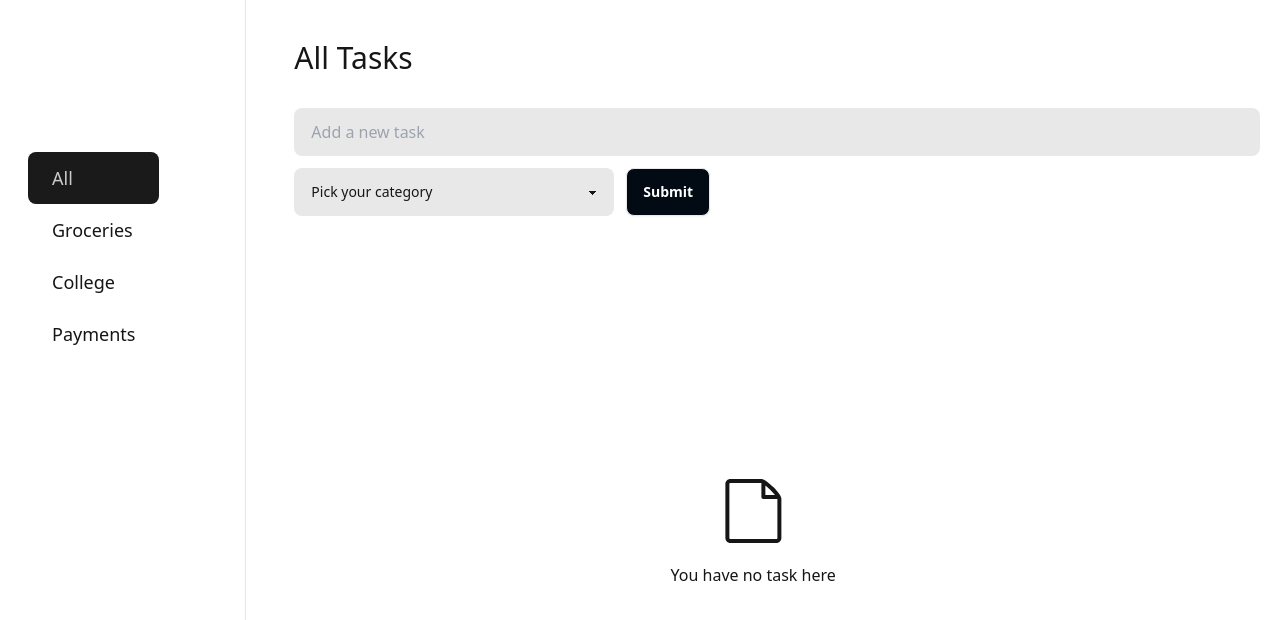
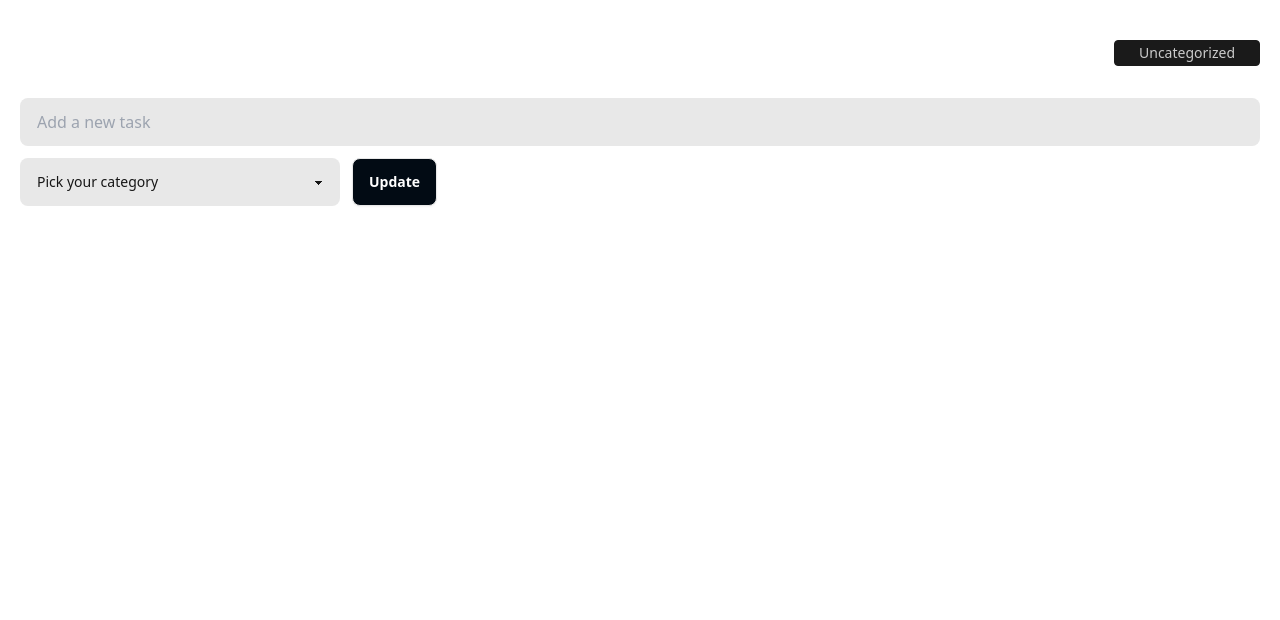
Before and after one commit to mohammadfallah7/react-todo-app, a React (Vite) app: page /tasks/1 in a window 1280 px wide. Shown: the top 620 px of the page. Built offline with nearby package versions, Linux system fonts and the light colour scheme.

Commit message:
implement task screen to the ui

```diff
--- a/package.json
+++ b/package.json
@@ -15,6 +15,7 @@
     "react-dom": "^18.3.1",
     "react-hook-form": "^7.53.0",
     "react-icons": "^5.3.0",
+    "react-router-dom": "^6.26.1",
     "zod": "^3.23.8",
     "zustand": "^4.5.5"
   },
--- /dev/null
+++ b/src/ErrorPage.tsx
@@ -0,0 +1,19 @@
+import { isRouteErrorResponse, useRouteError } from "react-router-dom";
+
+const ErrorPage = () => {
+  const error = useRouteError();
+
+  return (
+    <div className="h-screen flex flex-col items-center justify-center gap-10">
+      <h1 className="text-5xl">Oops!</h1>
+      <p>Sorry, an unexpected error has occurred.</p>
+      <p>
+        <i className="text-error">
+          {isRouteErrorResponse(error) ? "Invalid Page" : "Unexpected Error"}
+        </i>
+      </p>
+    </div>
+  );
+};
+
+export default ErrorPage;
--- a/src/components/TaskCard.tsx
+++ b/src/components/TaskCard.tsx
@@ -1,6 +1,7 @@
+import { Link } from "react-router-dom";
 import useTaskStore from "../stores/TaskStore";
 import { Task } from "../types/task";
-import { BsTrash3 } from "react-icons/bs";
+import { BsPen, BsTrash3 } from "react-icons/bs";
 
 interface Props {
   task: Task;
@@ -23,11 +24,16 @@ const TaskCard = ({ task }: Props) => {
           {task.category || "Uncategorized"}
         </div>
       </div>
-      <BsTrash3
-        size={19}
-        className="cursor-pointer"
-        onClick={() => deleteTask(task.id)}
-      />
+      <div className="flex gap-6">
+        <Link to={`/tasks/${task.id}`}>
+          <BsPen size={19} />
+        </Link>
+        <BsTrash3
+          size={19}
+          className="cursor-pointer"
+          onClick={() => deleteTask(task.id)}
+        />
+      </div>
     </li>
   );
 };
--- a/src/components/TaskForm.tsx
+++ b/src/components/TaskForm.tsx
@@ -2,7 +2,6 @@ import { FieldValues, useForm } from "react-hook-form";
 import { z } from "zod";
 import { zodResolver } from "@hookform/resolvers/zod";
 import { Task } from "../types/task";
-import useTaskStore from "../stores/TaskStore";
 
 const scheme = z.object({
   title: z
@@ -16,9 +15,17 @@ const scheme = z.object({
 
 type TaskFormData = z.infer<typeof scheme>;
 
-const TaskForm = () => {
-  const createTask = useTaskStore((state) => state.createTask);
+interface Props {
+  placeholder?: string;
+  buttonTitle?: string;
+  onSubmit: (data: Task) => void;
+}
 
+const TaskForm = ({
+  placeholder = "Add a new task",
+  buttonTitle = "Submit",
+  onSubmit,
+}: Props) => {
   const {
     handleSubmit,
     register,
@@ -29,11 +36,7 @@ const TaskForm = () => {
   });
 
   const submitForm = (data: FieldValues) => {
-    createTask({
-      ...(data as Task),
-      id: new Date().getTime(),
-      isCompleted: false,
-    });
+    onSubmit(data as Task);
     reset();
   };
 
@@ -42,7 +45,7 @@ const TaskForm = () => {
       <input
         {...register("title")}
         type="text"
-        placeholder="Add a new task"
+        placeholder={placeholder}
         className="input bg-base-200 w-full"
       />
       {errors.title && (
@@ -64,7 +67,7 @@ const TaskForm = () => {
         type="submit"
         className="btn bg-primary-content text-white hover:bg-secondary-content ml-3"
       >
-        Submit
+        {buttonTitle}
       </button>
 
       {errors.category && (
--- a/src/components/TaskView.tsx
+++ b/src/components/TaskView.tsx
@@ -1,3 +1,4 @@
+import useTaskStore from "../stores/TaskStore";
 import { Task } from "../types/task";
 import TaskCard from "./TaskCard";
 import TaskEmpty from "./TaskEmpty";
@@ -9,10 +10,20 @@ interface Props {
 }
 
 const TaskView = ({ tasks }: Props) => {
+  const createTask = useTaskStore((state) => state.createTask);
+
   return (
     <>
       <TaskTitle />
-      <TaskForm />
+      <TaskForm
+        onSubmit={(data) =>
+          createTask({
+            ...data,
+            id: new Date().getTime(),
+            isCompleted: false,
+          })
+        }
+      />
 
       {tasks.length === 0 && <TaskEmpty />}
       <ul className="mt-16">
--- a/src/main.tsx
+++ b/src/main.tsx
@@ -1,10 +1,11 @@
-import { StrictMode } from 'react'
-import { createRoot } from 'react-dom/client'
-import App from './App.tsx'
-import './index.css'
+import { StrictMode } from "react";
+import { createRoot } from "react-dom/client";
+import { RouterProvider } from "react-router-dom";
+import router from "./routes/router.tsx";
+import "./index.css";
 
-createRoot(document.getElementById('root')!).render(
+createRoot(document.getElementById("root")!).render(
   <StrictMode>
-    <App />
-  </StrictMode>,
-)
+    <RouterProvider router={router} />
+  </StrictMode>
+);
--- /dev/null
+++ b/src/routes/Task.tsx
@@ -0,0 +1,31 @@
+import { useNavigate, useParams } from "react-router-dom";
+import useTaskStore from "../stores/TaskStore";
+import TaskForm from "../components/TaskForm";
+
+const Task = () => {
+  const navigate = useNavigate();
+  const { id } = useParams();
+  const { tasks, updateTask } = useTaskStore();
+  const task = tasks.find((t) => t.id === parseInt(id || ""));
+
+  return (
+    <div className="px-5 mt-10">
+      <div className="flex justify-between items-center">
+        <h1 className="text-3xl">{task?.title}</h1>
+        <div className="badge badge-neutral px-6 py-3 rounded">
+          {task?.category || "Uncategorized"}
+        </div>
+      </div>
+      <TaskForm
+        placeholder={task?.title}
+        buttonTitle="Update"
+        onSubmit={(data) => {
+          updateTask(task?.id || 0, data.title, data.category);
+          navigate("/");
+        }}
+      />
+    </div>
+  );
+};
+
+export default Task;
--- /dev/null
+++ b/src/routes/router.tsx
@@ -0,0 +1,18 @@
+import { createBrowserRouter } from "react-router-dom";
+import Home from "./Home";
+import ErrorPage from "../ErrorPage";
+import Task from "./Task";
+
+const router = createBrowserRouter([
+  {
+    path: "/",
+    element: <Home />,
+    errorElement: <ErrorPage />,
+  },
+  {
+    path: "/tasks/:id",
+    element: <Task />,
+  },
+]);
+
+export default router;
--- a/src/stores/TaskStore.ts
+++ b/src/stores/TaskStore.ts
@@ -6,6 +6,7 @@ interface TaskStore {
   createTask: (task: Task) => void;
   deleteTask: (id: number) => void;
   doneTask: (id: number) => void;
+  updateTask: (id: number, title: string, category: string) => void;
 }
 
 const useTaskStore = create<TaskStore>((set) => ({
@@ -19,6 +20,12 @@ const useTaskStore = create<TaskStore>((set) => ({
         task.id === id ? { ...task, isCompleted: !task.isCompleted } : task
       ),
     })),
+  updateTask: (id, title, category) =>
+    set((state) => ({
+      tasks: state.tasks.map((task) =>
+        task.id === id ? { ...task, title, category } : task
+      ),
+    })),
 }));
 
 export default useTaskStore;
```
Also changed, not shown: src/routes/Home.tsx (renamed from src/App.tsx, +4 -4 lines), 1 other file (tests, documents, lock files or other folders).
